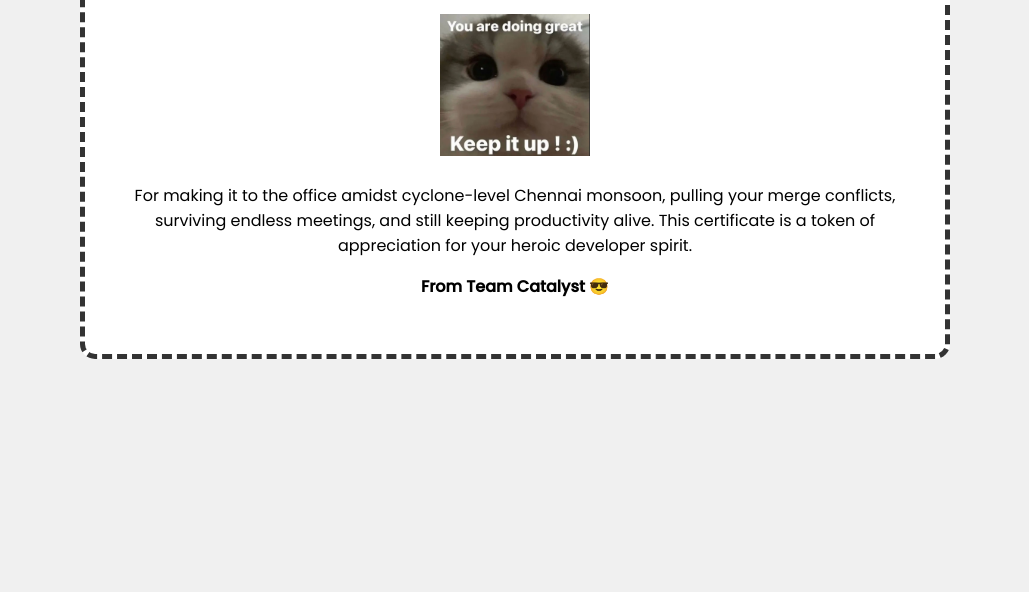
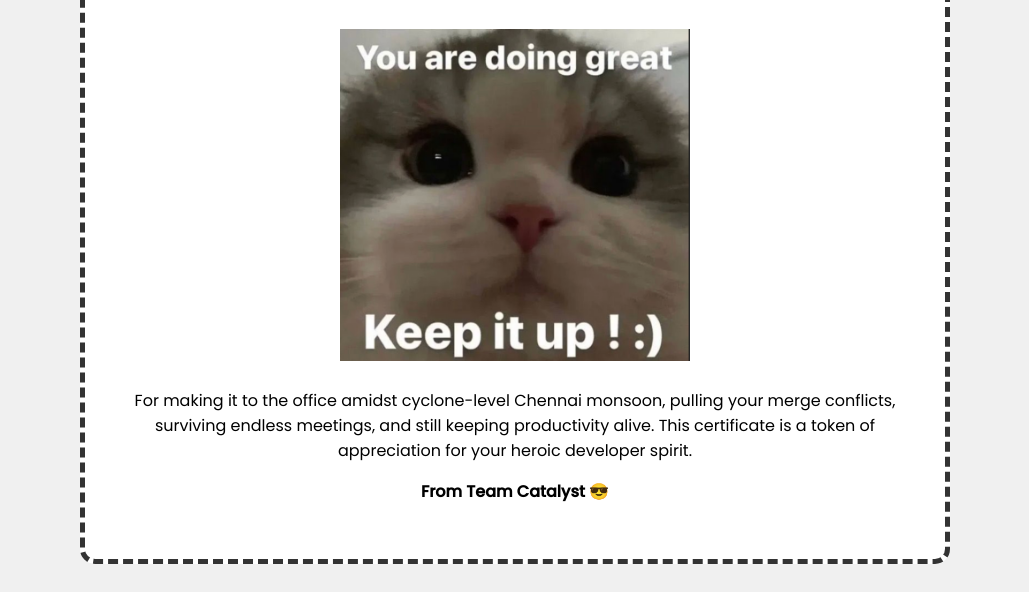
Before and after one commit to SRILAKSHMI-A/catalyst-cgxn, a plain HTML site: page index.html in a window 1280 px wide. Shown: the part 445-1037 px from the top of the page, without its empty margins (125-1154 px from the left). Before the commit the page ends 832 px from the top, so only its background shows below. Drawn offline with Linux system fonts and the light colour scheme.

Commit message:
Update index.html

```diff
--- a/index.html
+++ b/index.html
@@ -83,8 +83,8 @@
       }
 
       .cat-meme {
-        width: 150px;
-        margin-top: 20px;
+        width: 350px;
+        margin-top: 35px;
       }
 
       .from-team {
```
